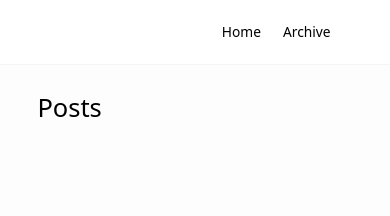
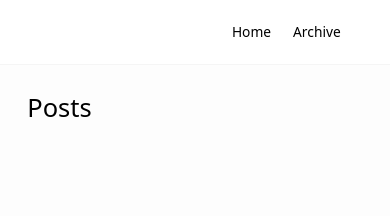
Before and after one commit to tkt3/contrast, a Jekyll site: the page built from archive.md, in a window 390 px wide. Shown: the top 216 px of the page. Built offline with Jekyll 4.4.1, drawn with Linux system fonts in a browser that asks for light colours.

Commit message:
body margin mobile

```diff
--- a/assets/default.sass
+++ b/assets/default.sass
@@ -9,7 +9,7 @@ $link-color: #68f
 @import anchor
 
 body > header, article, body > footer
-  padding: 1.5em calc(26% - 4rem)
+  padding: 1.5em calc(27.5% - 5rem)
 
 body > footer
   color: reduce(100)
--- a/assets/minimal.sass
+++ b/assets/minimal.sass
@@ -2,7 +2,7 @@
 ---
 
 body
-  margin: 0 calc(26% - 4rem)
+  margin: 0 calc(27.5% - 5rem)
 
 body > header, article, body > footer
   padding: 1.5em 0
```
